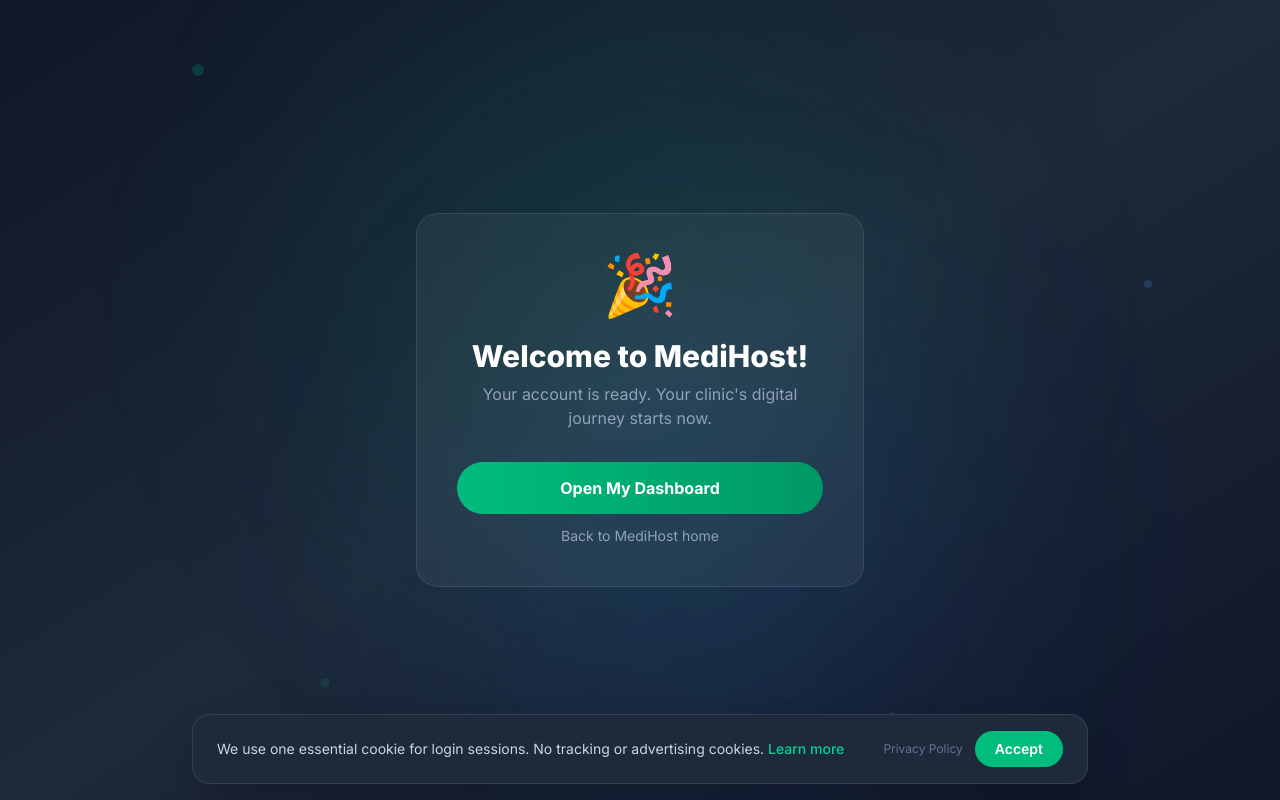
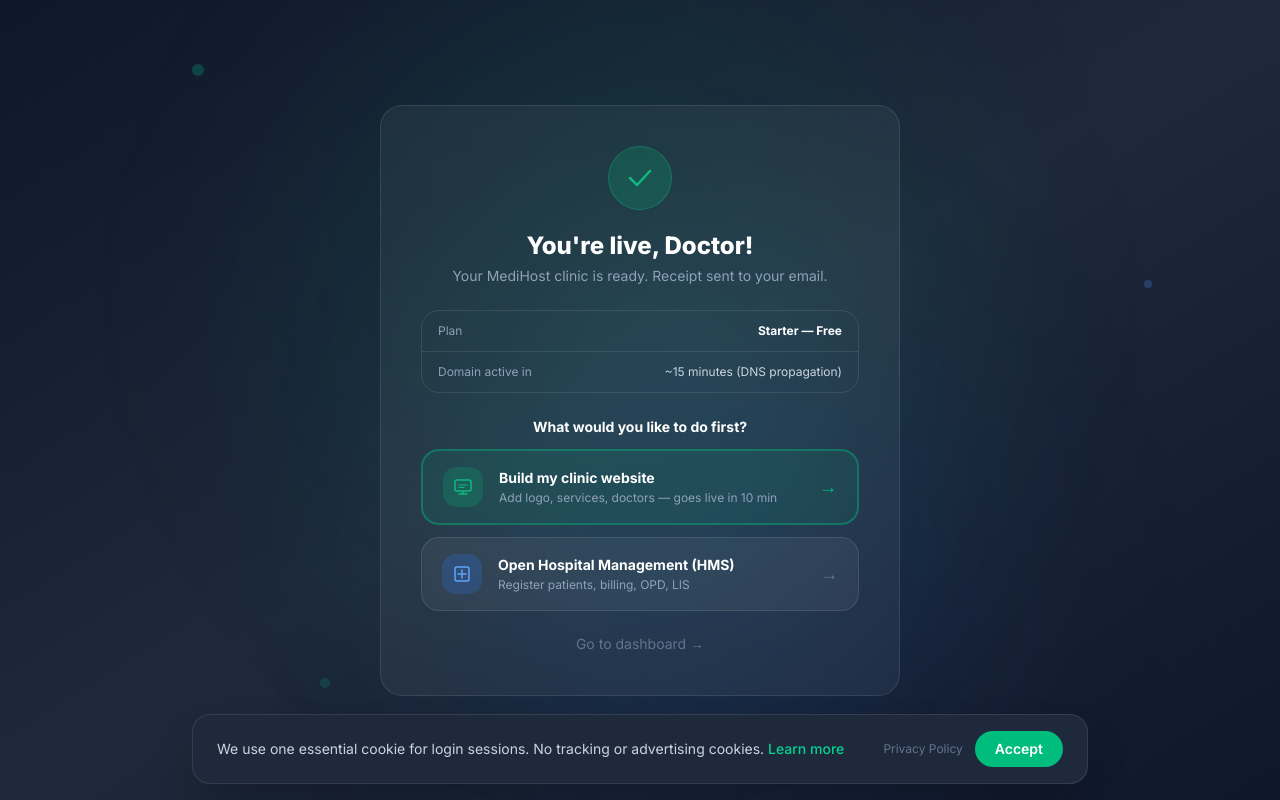
Before and after one commit to smartgumastha/medihost-next, a Next.js app: page /welcome in a window 1280 px wide. Built offline with nearby package versions, Linux system fonts and the light colour scheme.

Commit message:
feat: welcome page — order confirmation, what-to-do-first split, order ID copy

```diff
--- a/src/app/welcome/page.tsx
+++ b/src/app/welcome/page.tsx
@@ -1,36 +1,25 @@
-export const metadata = { title: 'Welcome to MediHost' };
+import { Suspense } from 'react';
+import { WelcomeContent } from '@/components/welcome/welcome-content';
 
-export default async function WelcomePage() {
+export const metadata = {
+  title: 'You\'re live — MediHost',
+  description: 'Your clinic is now on MediHost. Let\'s get you set up.',
+};
+
+export default function WelcomePage() {
   return (
     <div className="min-h-screen relative flex items-center justify-center bg-[#0F172A] overflow-hidden p-6">
-      {/* Gradient mesh background */}
       <div className="absolute inset-0 bg-gradient-to-br from-[#0F172A] via-[#1E293B] to-[#0F172A]" />
       <div className="absolute top-0 left-1/4 w-[600px] h-[600px] bg-emerald-500/10 rounded-full blur-[120px]" />
       <div className="absolute bottom-0 right-1/4 w-[500px] h-[500px] bg-blue-500/10 rounded-full blur-[120px]" />
-
-      {/* Floating orbs */}
       <div className="absolute top-16 left-[15%] w-3 h-3 rounded-full bg-emerald-400/30 animate-pulse" />
       <div className="absolute top-[35%] right-[10%] w-2 h-2 rounded-full bg-blue-400/30 animate-pulse" />
       <div className="absolute bottom-28 left-[25%] w-2.5 h-2.5 rounded-full bg-emerald-400/20 animate-pulse" />
-      <div className="absolute bottom-20 right-[30%] w-2 h-2 rounded-full bg-blue-400/20 animate-pulse" />
-
-      {/* Card */}
-      <div className="relative z-10 w-full max-w-md">
-        <div className="bg-white/5 backdrop-blur-xl border border-white/10 rounded-3xl p-8 sm:p-10 text-center">
-          <div className="text-6xl mb-6">&#127881;</div>
-          <h1 className="text-3xl font-extrabold text-white mb-2">Welcome to MediHost!</h1>
-          <p className="text-slate-400 mb-8">Your account is ready. Your clinic&#39;s digital journey starts now.</p>
-          <div className="space-y-3">
-            <a
-              href="/dashboard"
-              className="block w-full bg-gradient-to-r from-emerald-500 to-emerald-600 text-white py-3.5 px-6 rounded-full font-bold text-center hover:shadow-lg hover:shadow-emerald-500/30 transition-all"
-            >
-              Open My Dashboard
-            </a>
-            <a href="/" className="block text-sm text-slate-400 hover:text-emerald-400 transition-colors">
-              Back to MediHost home
-            </a>
-          </div>
+      <div className="relative z-10 w-full max-w-[520px]">
+        <div className="bg-white/5 backdrop-blur-xl border border-white/10 rounded-3xl p-8 sm:p-10">
+          <Suspense fallback={<div className="text-slate-500 text-center py-8">Loading...</div>}>
+            <WelcomeContent />
+          </Suspense>
         </div>
       </div>
     </div>
--- /dev/null
+++ b/src/components/welcome/welcome-content.tsx
@@ -0,0 +1,186 @@
+'use client';
+
+import { useSearchParams, useRouter } from 'next/navigation';
+import { useEffect, useState } from 'react';
+
+const PLAN_LABELS: Record<string, string> = {
+  starter: 'Starter — Free',
+  growth: 'Growth — ₹999/mo',
+  professional: 'Professional — ₹2,499/mo',
+  enterprise: 'Enterprise — ₹4,999/mo',
+};
+
+export function WelcomeContent() {
+  const searchParams = useSearchParams();
+  const router = useRouter();
+
+  const orderRef = searchParams.get('order') || '';
+  const planId = searchParams.get('plan') || 'starter';
+  const domain = searchParams.get('domain') || '';
+
+  const [userName, setUserName] = useState('Doctor');
+  const [copied, setCopied] = useState(false);
+
+  useEffect(() => {
+    // Read user name from cookie
+    const match = document.cookie.split('; ').find(r => r.startsWith('mh_auth='));
+    if (match) {
+      try {
+        const auth = JSON.parse(decodeURIComponent(match.split('=')[1]));
+        if (auth?.name) setUserName(auth.name.split(' ')[0]);
+      } catch { /* silent */ }
+    }
+  }, []);
+
+  function copyOrderRef() {
+    if (!orderRef) return;
+    navigator.clipboard.writeText(orderRef).then(() => {
+      setCopied(true);
+      setTimeout(() => setCopied(false), 2000);
+    });
+  }
+
+  function goToDashboard() {
+    router.push('/dashboard');
+  }
+
+  function goToWebsiteBuilder() {
+    router.push('/dashboard?tab=website');
+  }
+
+  function goToHMS() {
+    // Get token from cookie and redirect to HMS
+    const match = document.cookie.split('; ').find(r => r.startsWith('mh_auth='));
+    if (match) {
+      try {
+        const auth = JSON.parse(decodeURIComponent(match.split('=')[1]));
+        const token = auth?.token || '';
+        const hospitalId = auth?.hospitalId || '';
+        if (token && hospitalId) {
+          window.location.href = `https://app.hemato.in?mw_token=${encodeURIComponent(token)}&mw_hospital_id=${encodeURIComponent(hospitalId)}`;
+          return;
+        }
+      } catch { /* silent */ }
+    }
+    router.push('/dashboard');
+  }
+
+  return (
+    <div className="text-center">
+      {/* Success icon */}
+      <div className="w-16 h-16 bg-emerald-500/20 border border-emerald-500/30 rounded-full flex items-center justify-center mx-auto mb-5">
+        <svg width="32" height="32" viewBox="0 0 32 32" fill="none">
+          <path d="M6 16L13 23L26 9" stroke="#10b981" strokeWidth="2.5" strokeLinecap="round" strokeLinejoin="round"/>
+        </svg>
+      </div>
+
+      <h1 className="text-2xl font-extrabold text-white mb-1">
+        You&apos;re live, {userName}!
+      </h1>
+      <p className="text-sm text-slate-400 mb-6">
+        Your MediHost clinic is ready. Receipt sent to your email.
+      </p>
+
+      {/* Order summary card */}
+      <div className="border border-white/10 rounded-2xl overflow-hidden mb-6 text-left">
+        {orderRef && (
+          <div className="px-4 py-3 border-b border-white/10 flex justify-between items-center">
+            <span className="text-xs text-slate-400">Order ID</span>
+            <button
+              onClick={copyOrderRef}
+              className="flex items-center gap-2 text-xs font-bold text-emerald-400 hover:text-emerald-300 transition-colors"
+            >
+              {orderRef}
+              <span className="text-[10px] text-slate-500">
+                {copied ? '✓ copied' : 'tap to copy'}
+              </span>
+            </button>
+          </div>
+        )}
+        {planId && (
+          <div className="px-4 py-3 border-b border-white/10 flex justify-between items-center">
+            <span className="text-xs text-slate-400">Plan</span>
+            <span className="text-xs font-bold text-white">{PLAN_LABELS[planId] || planId}</span>
+          </div>
+        )}
+        {domain && (
+          <div className="px-4 py-3 border-b border-white/10 flex justify-between items-center">
+            <span className="text-xs text-slate-400">Your domain</span>
+            <span className="text-xs font-bold text-emerald-400">{domain}</span>
+          </div>
+        )}
+        <div className="px-4 py-3 flex justify-between items-center">
+          <span className="text-xs text-slate-400">Domain active in</span>
+          <span className="text-xs text-slate-300">~15 minutes (DNS propagation)</span>
+        </div>
+      </div>
+
+      {/* Safety message */}
+      {orderRef && (
+        <div className="bg-blue-500/10 border border-blue-500/20 rounded-xl px-4 py-3 mb-6 text-left">
+          <p className="text-xs text-blue-300 leading-relaxed">
+            <span className="font-bold">Your order ID is your proof.</span> If any issue arises with payment or setup,
+            share <span className="font-mono font-bold">{orderRef}</span> with our support team for instant resolution.
+          </p>
+        </div>
+      )}
+
+      {/* What to do first — the critical split */}
+      <p className="text-sm font-bold text-white mb-3">What would you like to do first?</p>
+
+      <div className="space-y-3 mb-5">
+        {/* Website builder — primary CTA */}
+        <button
+          onClick={goToWebsiteBuilder}
+          className="w-full flex items-center gap-4 px-5 py-4 bg-emerald-500/10 border-2 border-emerald-500/40 rounded-2xl hover:bg-emerald-500/15 hover:border-emerald-500/60 transition-all text-left group"
+        >
+          <div className="w-10 h-10 bg-emerald-500/20 rounded-xl flex items-center justify-center shrink-0">
+            <svg width="20" height="20" viewBox="0 0 20 20" fill="none">
+              <rect x="2" y="3" width="16" height="11" rx="2" stroke="#10b981" strokeWidth="1.5"/>
+              <path d="M6 17h8M10 14v3" stroke="#10b981" strokeWidth="1.5" strokeLinecap="round"/>
+              <path d="M6 8h8M6 10.5h5" stroke="#10b981" strokeWidth="1.2" strokeLinecap="round"/>
+            </svg>
+          </div>
+          <div className="flex-1">
+            <div className="text-sm font-bold text-white group-hover:text-emerald-300 transition-colors">
+              Build my clinic website
+            </div>
+            <div className="text-xs text-slate-400 mt-0.5">
+              Add logo, services, doctors — goes live in 10 min
+            </div>
+          </div>
+          <span className="text-emerald-500 text-lg">→</span>
+        </button>
+
+        {/* HMS — secondary CTA */}
+        <button
+          onClick={goToHMS}
+          className="w-full flex items-center gap-4 px-5 py-4 bg-white/5 border border-white/10 rounded-2xl hover:bg-white/8 hover:border-white/20 transition-all text-left group"
+        >
+          <div className="w-10 h-10 bg-blue-500/20 rounded-xl flex items-center justify-center shrink-0">
+            <svg width="20" height="20" viewBox="0 0 20 20" fill="none">
+              <rect x="3" y="3" width="14" height="14" rx="2" stroke="#60a5fa" strokeWidth="1.5"/>
+              <path d="M10 6v8M6 10h8" stroke="#60a5fa" strokeWidth="1.5" strokeLinecap="round"/>
+            </svg>
+          </div>
+          <div className="flex-1">
+            <div className="text-sm font-bold text-white group-hover:text-blue-300 transition-colors">
+              Open Hospital Management (HMS)
+            </div>
+            <div className="text-xs text-slate-400 mt-0.5">
+              Register patients, billing, OPD, LIS
+            </div>
+          </div>
+          <span className="text-slate-500 text-lg group-hover:text-white transition-colors">→</span>
+        </button>
+      </div>
+
+      <button
+        onClick={goToDashboard}
+        className="text-sm text-slate-500 hover:text-slate-300 transition-colors"
+      >
+        Go to dashboard →
+      </button>
+    </div>
+  );
+}
```
